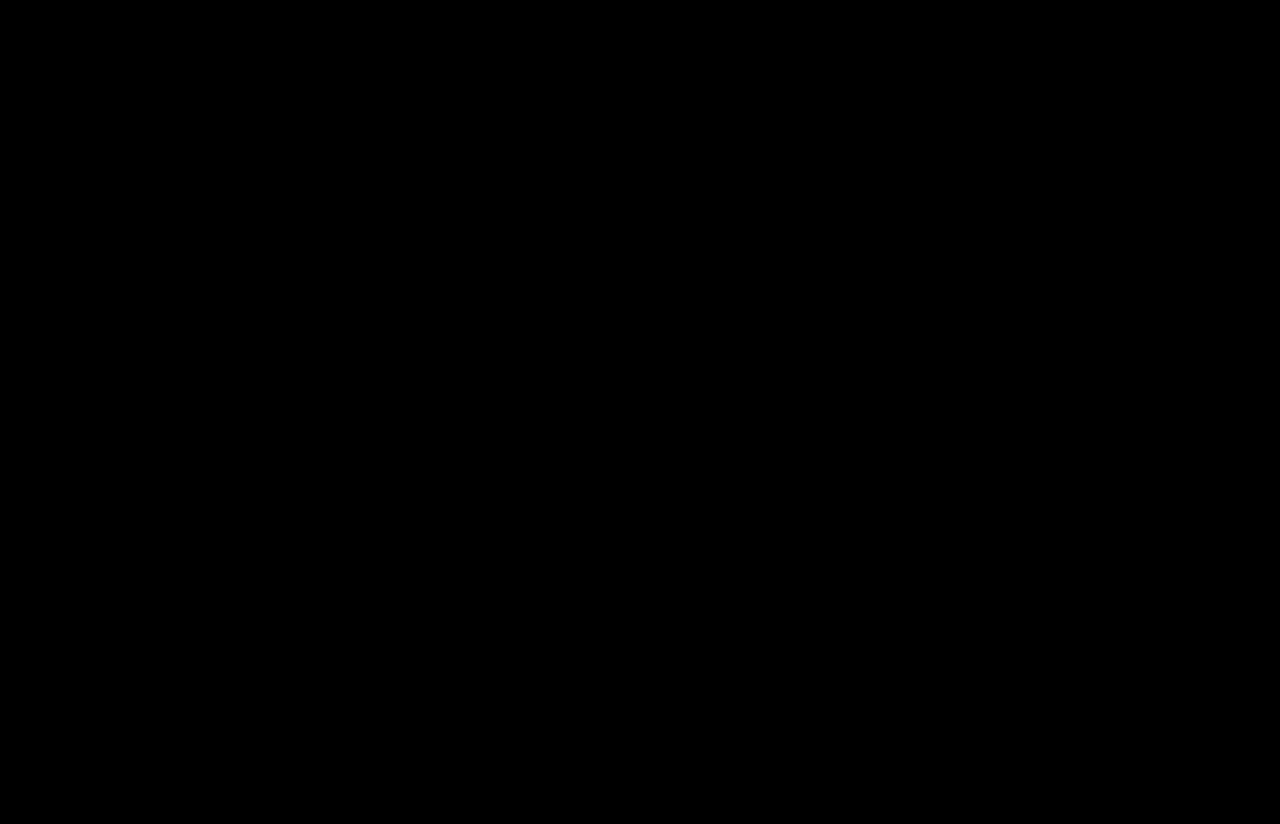
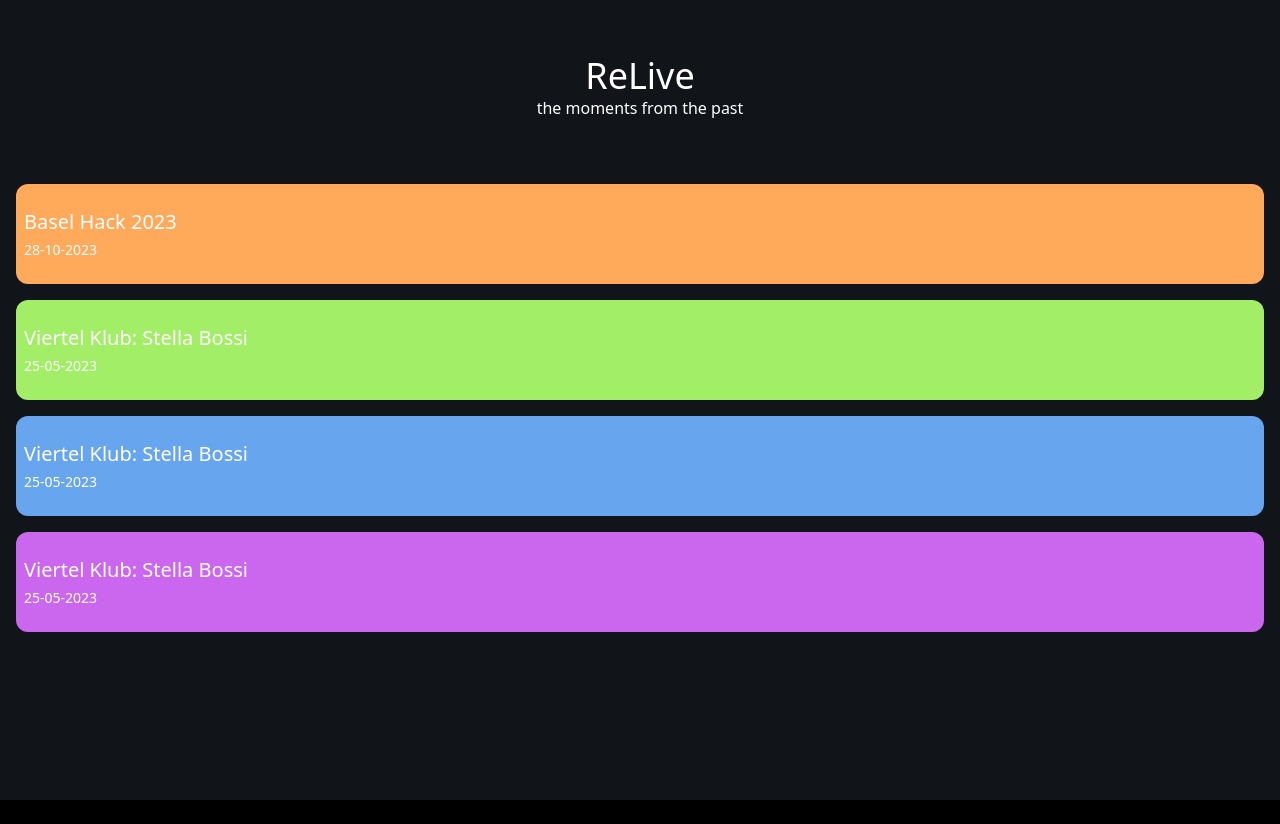
Before and after one commit to relievers/relive, a SvelteKit app in the folder frontend/: page /events/past in a window 1280 px wide. Before the commit this address had no page. Built offline with nearby package versions, Linux system fonts and the light colour scheme.

Commit message:
Add past event page

```diff
--- a/frontend/src/routes/events/+page.svelte
+++ b/frontend/src/routes/events/+page.svelte
@@ -23,20 +23,21 @@
         <h1 class="text-white text-4xl">Events</h1>
     </div>
     <div class="flex flex-col">
-        <h2 class="text-white text-2xl pt-4">ReLive {prevEvent.displayName}</h2>
-        <div class="bg-white w-full h-60 rounded-xl my-2 overflow-hidden cursor-pointer">
+        <h2 class="text-white text-2xl pt-4">ReLive</h2>
+        <a href="/timeline" class="bg-white w-full h-60 rounded-xl my-2 overflow-hidden cursor-pointer relative">
             <img src="/images/event-default-thumbnail.jpg" alt="Image of {prevEvent.displayName}">
+            <h3 class="absolute text-white drop-shadow left-1/2 -translate-x-1/2 top-2 font-bold text-xl">{prevEvent.displayName}</h3>
             <!-- TODO: Display thumbnail image of event -->
-        </div>
+        </a>
     </div>
     <div class="flex flex-col py-4">
-        <a href="/timeline" class="btn bg-white btn-primary rounded-xl text-accent font-bold py-3 my-4">ReLive Past Events</a>
+        <a href="/events/past" class="btn bg-white btn-primary rounded-xl text-accent text-center font-bold py-3 my-4">ReLive Past Events</a>
     </div>
     <div class="flex flex-col">
         <h2 class="text-white text-2xl">Manage Events</h2>
         <div class="flex flex-row my-2 overflow-x-scroll overflow-y-hidden">
             {#each ownEvents as event}
-                <div class="flex flex-col mx-2 items-center cursor-pointer" style="min-width: 5rem; max-width: 5rem; width: 5rem;">
+                <a href="/events/{event.id}/edit" class="flex flex-col mx-2 items-center cursor-pointer" style="min-width: 5rem; max-width: 5rem; width: 5rem;">
                     <div class="bg-accent p-2 rounded-xl break-words w-full h-full overflow-hidden" style="min-height: 8rem; max-height: 8rem; height: 8rem">
                         <span class="text-white text-xl">
                             {event.displayName}
@@ -45,7 +46,7 @@
                     <span class="text-white text-sm pt-1">
                         {event.startDateTime.split(' ')[0]}
                     </span>
-                </div>
+                </a>
 
             {/each}
         </div>
--- /dev/null
+++ b/frontend/src/routes/events/past/+page.svelte
@@ -0,0 +1,45 @@
+<script>
+    // Mock Data
+    let events = [
+        { id: 1, state: 'PAST', description: "Day one of coding", startDateTime: '28-10-2023 09:30', duration: 14, displayName: "Basel Hack 2023", ownerId: 1 },
+        { id: 5, state: 'PAST', description: "I love Techno", startDateTime: '25-05-2023 22:30', duration: 2, displayName: "Viertel Klub: Stella Bossi", ownerId: 1 },
+        { id: 5, state: 'PAST', description: "I love Techno", startDateTime: '25-05-2023 22:30', duration: 2, displayName: "Viertel Klub: Stella Bossi", ownerId: 1 },
+        { id: 5, state: 'PAST', description: "I love Techno", startDateTime: '25-05-2023 22:30', duration: 2, displayName: "Viertel Klub: Stella Bossi", ownerId: 1 },
+    ];
+
+    // Color codes for variation
+    let colors = ['FFA95A', 'A2EE67', '67A5EE', 'CB67EE', '5C3D95'];
+
+    // iterator for color variation
+    let i = 0;
+
+    function getColor() {
+        let color = colors[i];
+        i += 1;
+        i = i % colors.length;
+        return color;
+    }
+</script>
+
+<div class="flex-grow w-full bg-background px-4">
+    <div class="flex flex-col justify-center items-center py-14">
+        <h1 class="text-white text-4xl">ReLive</h1>
+        <p class="text-white">the moments from the past</p>
+    </div>
+    <div class="flex flex-col w-full">
+        {#each events as event}
+        <div class="cursor-pointer w-full my-2 py-6 px-2 rounded-xl" style="background-color: #{getColor()}">
+            <p class="text-white text-xl">
+                {event.displayName}
+            </p>
+            <p class="text-white text-sm pt-1">
+                {event.startDateTime.split(' ')[0]}
+            </p>
+        </div>
+
+    {/each}
+        <div class="flex flex-row my-2 overflow-x-scroll overflow-y-hidden">
+
+        </div>
+    </div>
+</div>
```
